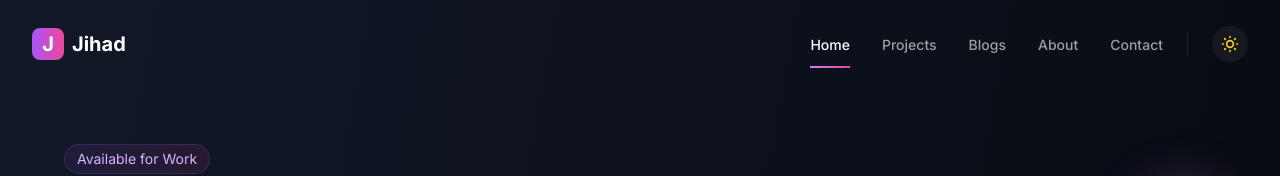
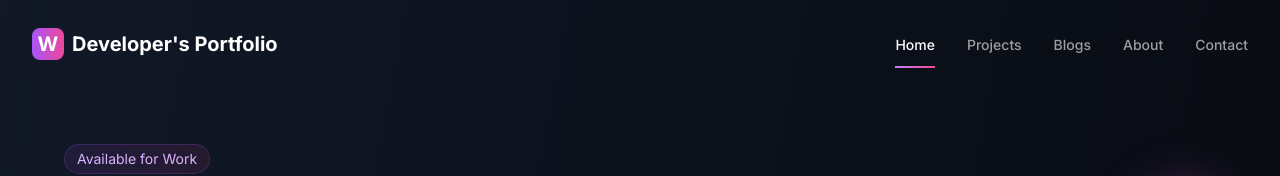
Before and after one commit to Developer-Jihad/Developer-Portfolio, a Next.js app: page / in a window 1280 px wide. Shown: the top 176 px of the page. Built offline with nearby package versions, Linux system fonts and the light colour scheme.

Commit message:
Change Logo & Title

```diff
--- a/app/components/layout/Header/index.js
+++ b/app/components/layout/Header/index.js
@@ -5,7 +5,7 @@
 import { usePathname } from 'next/navigation';
 import Navigation from './Navigation';
 import MobileMenu from './MobileMenu';
-import ThemeToggle from './ThemeToggle';
+// import ThemeToggle from './ThemeToggle';
 
 const Header = ({ isScrolled }) => {
   const [isMenuOpen, setIsMenuOpen] = useState(false);
@@ -47,17 +47,17 @@
             >
               <div className="relative w-8 h-8 rounded-lg bg-gradient-to-r from-purple-500 to-pink-500
                 flex items-center justify-center text-white font-bold text-xl">
-                J
+                W
               </div>
-              <span className="text-xl font-bold text-white hidden sm:block">Jihad</span>
+              <span className="text-xl font-bold text-white hidden sm:block">Developer's Portfolio</span>
             </motion.div>
           </Link>
 
           {/* Desktop Navigation */}
           <div className="hidden md:flex items-center gap-6">
             <Navigation currentPath={pathname} />
-            <div className="w-px h-6 bg-white/10" /> {/* Divider */}
-            <ThemeToggle />
+            {/* <div className="w-px h-6 bg-white/10" />  */}
+            {/* <ThemeToggle /> */}
           </div>
 
           {/* Mobile Menu Button */}
--- a/app/components/ui/Header.js
+++ b/app/components/ui/Header.js
@@ -48,7 +48,7 @@
             href="/"
             className="text-2xl font-bold text-transparent bg-clip-text bg-gradient-to-r from-purple-500 to-pink-500"
           >
-            Jihad
+            Developer's Portfolio
           </Link>
 
           {/* Desktop Navigation */}
--- a/app/page.js
+++ b/app/page.js
@@ -13,7 +13,7 @@
 const Contact = dynamic(() => import('./components/home/Contact'));
 
 export const metadata = {
-  title: 'Jihad - Full Stack Developer',
+  title: 'Full Stack Web Developer',
   description: 'Full-stack developer specializing in building exceptional digital experiences',
 };
 
```
